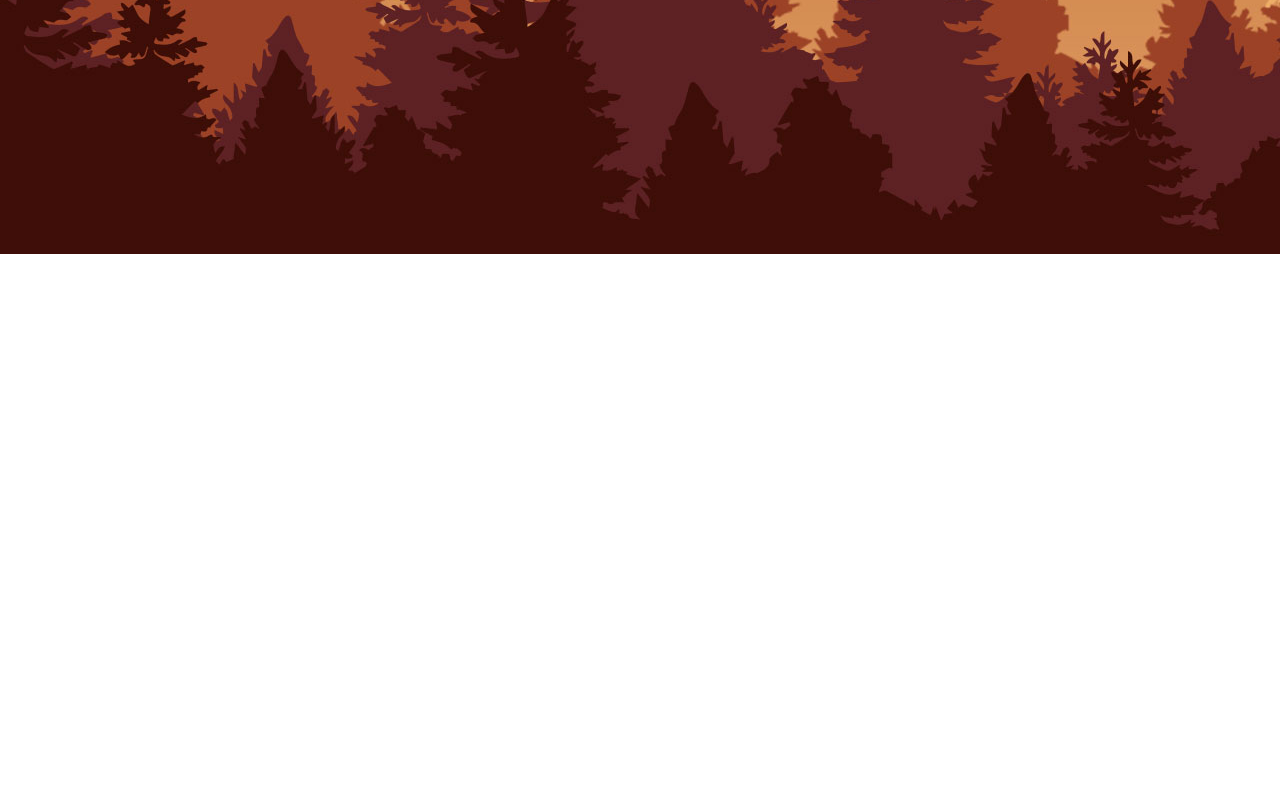
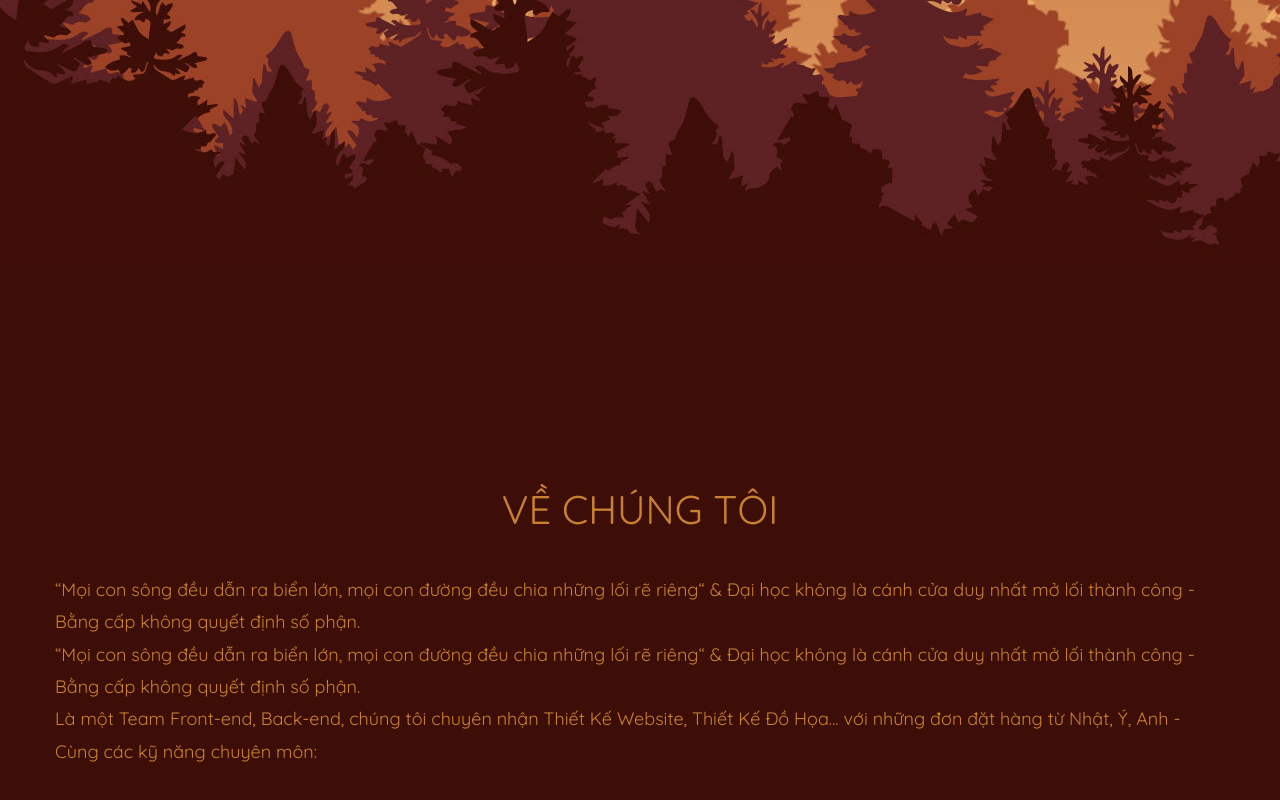
Before and after one commit to hoangbin07dct/education, a plain HTML site: page index.html in a window 1280 px wide. Shown: the part 648-1448 px from the top of the page. Before the commit the page ends 902 px from the top, so only its background shows below. Drawn offline with Linux system fonts and the light colour scheme.

Commit message:
about us

```diff
--- a/common/sass/_base.scss
+++ b/common/sass/_base.scss
@@ -51,7 +51,7 @@ html {
 body {
   margin: 0;
   color: #000;
-  line-height: 1;
+  line-height: 1.8;
   font-family: Arial, sans-serif;
   font-size: 12px;
 }
--- a/common/sass/_layout.scss
+++ b/common/sass/_layout.scss
@@ -10,7 +10,14 @@
 	@include QuickSand();
 	font-size: 18px;
 }
-
+.ttl {
+	margin-bottom: 45px;
+	@include QuickSand();
+	@include fz(40);
+	line-height: 1;
+	text-align: center;
+	font-weight: normal;
+}
 header {
 	.h-top {
 		padding: 5px 0;
@@ -46,7 +53,7 @@ header {
 	.h-main {
 		height: 842px;
 		padding-top: 210px;
-		background: url(../img/bg-header.jpg) no-repeat;
+		background: url(../img/bg-header.jpg) bottom left no-repeat;
 		background-size: cover;
 		.txt-catch {
 			@include QuickSand();
@@ -57,8 +64,17 @@ header {
 				display: block;
 				margin-bottom: 45px;
 				text-transform: uppercase;
-				font-weight: 900;
+				font-weight: bold;
 			}
 		}
 	}
 }
+.contents {
+	.cont-body {
+		&#about {
+			padding: 220px 0;
+			color: #c88132;
+			background: #3d0e07;
+		}
+	}
+}
--- a/index.html
+++ b/index.html
@@ -33,6 +33,18 @@
 			</div>
 		</header>
 		<!-- header -->
+		<div class="contents">
+			<div class="cont-body" id="about">
+				<div class="wrap">
+					<h3 class="ttl">VỀ CHÚNG TÔI</h3>
+					<div class="inner">
+						<p class="txt">“Mọi con sông đều dẫn ra biển lớn, mọi con đường đều chia những lối rẽ riêng“ &amp; Đại học không là cánh cửa duy nhất mở lối thành công - Bằng cấp không quyết định số phận.</p>
+						<p class="txt">“Mọi con sông đều dẫn ra biển lớn, mọi con đường đều chia những lối rẽ riêng“ &amp; Đại học không là cánh cửa duy nhất mở lối thành công - Bằng cấp không quyết định số phận.</p>
+						<p class="txt">Là một Team Front-end, Back-end, chúng tôi chuyên nhận Thiết Kế Website, Thiết Kế Đồ Họa... với những đơn đặt hàng từ Nhật, Ý, Anh - Cùng các kỹ năng chuyên môn:</p>
+					</div>
+				</div>
+			</div>
+		</div>
 	</div>
 	<script src="common/js/vendor/jquery-1.11.2.min.js"></script>
 	<script src="common/js/main.js"></script>
```
Also changed, not shown: common/css/main.css.
